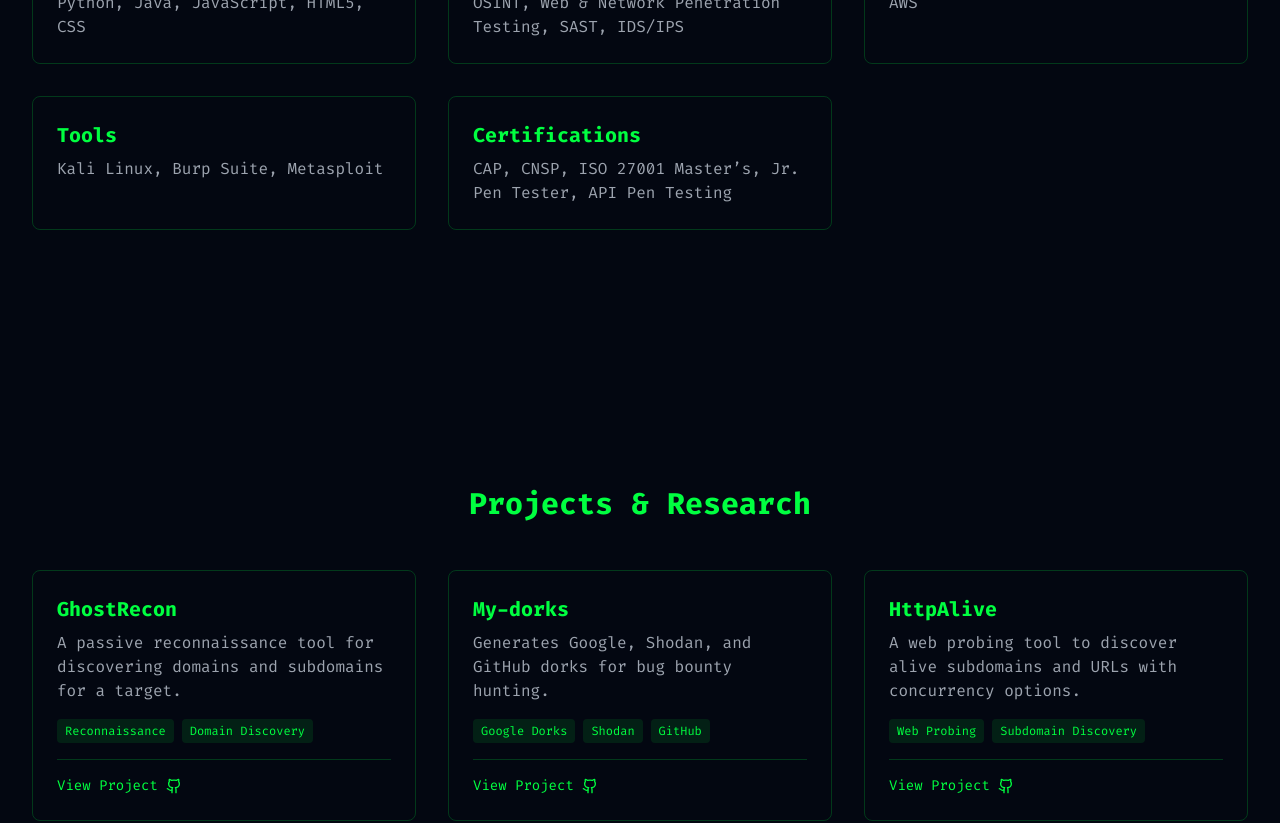
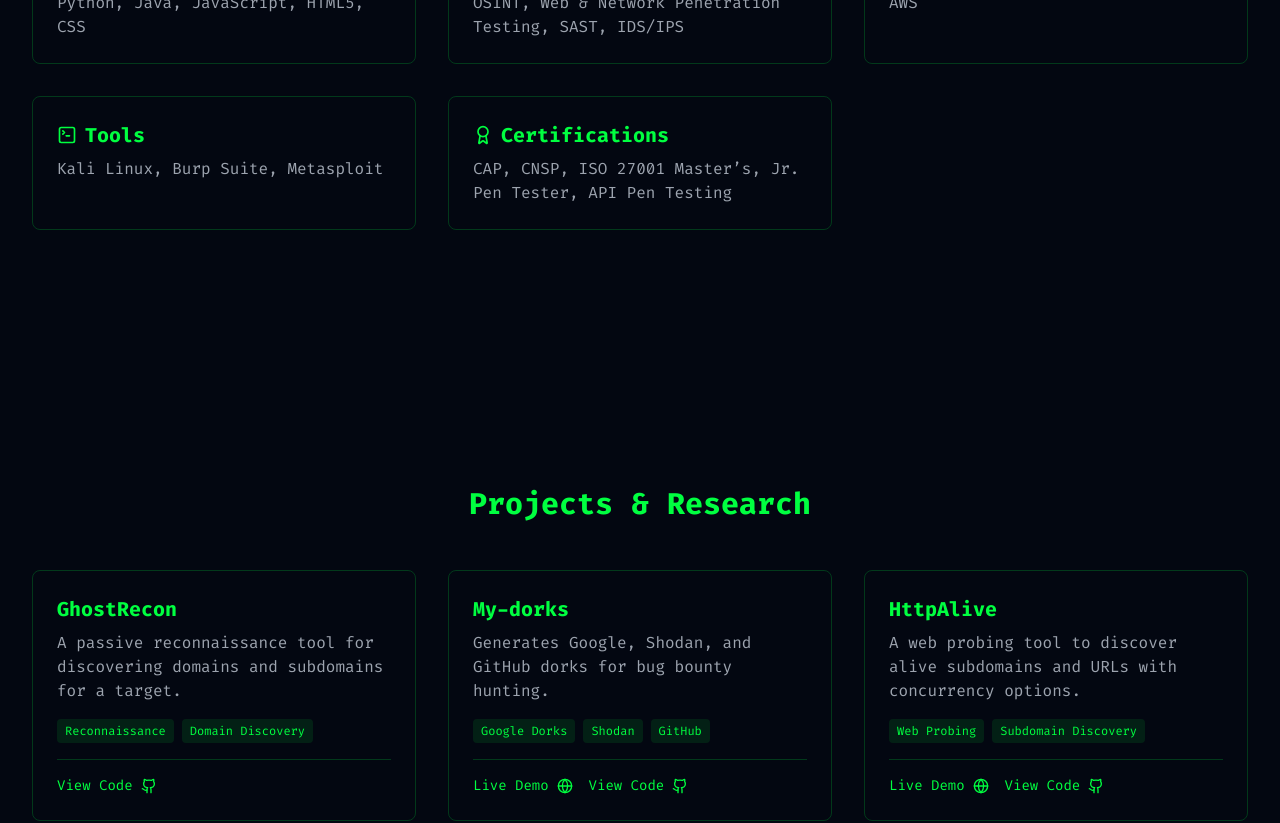
Before and after one commit to aashishsec/aashishsec.github.io, a React (Vite) app: page /#/ in a window 1280 px wide. Shown: the part 1840-2663 px from the top of the page. Built offline with nearby package versions, Linux system fonts and the light colour scheme.

Commit message:
feat: Implement suggested improvements
- Added typewriter effect to the "About Me" section.
- Added icons to the "Skills" section.
- Implemented scroll animations for sections.
- Improved project links with "Live Demo" and "View Code" buttons.

```diff
--- a/src/components/About.tsx
+++ b/src/components/About.tsx
@@ -1,5 +1,10 @@
+
+import { useTypewriter } from '@/hooks/useTypewriter';
 
 const About = () => {
+  const aboutText = "I’m a dynamic cybersecurity professional with a B.Tech in Mechanical Engineering and 1+ year as a Security Analyst at Pragma Edge Inc. Skilled in vulnerability assessments, penetration testing, SAST, and incident response. Fueled by a passion for AI, blockchain, cloud, and crypto.";
+  const typedAboutText = useTypewriter(aboutText, 20);
+
   return (
     <section id="about">
       <div className="terminal-window max-w-4xl mx-auto">
@@ -10,8 +15,9 @@ const About = () => {
         </div>
         <div className="p-8">
           <h3 className="text-2xl font-bold text-primary mb-4">$ about-me</h3>
-          <p className="text-muted-foreground leading-relaxed">
-            I’m a dynamic cybersecurity professional with a B.Tech in Mechanical Engineering and 1+ year as a Security Analyst at Pragma Edge Inc. Skilled in vulnerability assessments, penetration testing, SAST, and incident response. Fueled by a passion for AI, blockchain, cloud, and crypto.
+          <p className="text-muted-foreground leading-relaxed font-mono">
+            {typedAboutText}
+            <span className="inline-block w-2 h-5 bg-primary animate-caret ml-1 align-bottom"></span>
           </p>
         </div>
       </div>
--- /dev/null
+++ b/src/components/AnimatedSection.tsx
@@ -0,0 +1,51 @@
+
+import { useEffect, useRef, useState, ReactNode } from 'react';
+import { cn } from '@/lib/utils';
+
+interface AnimatedSectionProps {
+  children: ReactNode;
+  className?: string;
+}
+
+export const AnimatedSection = ({ children, className }: AnimatedSectionProps) => {
+  const ref = useRef<HTMLDivElement>(null);
+  const [isVisible, setIsVisible] = useState(false);
+
+  useEffect(() => {
+    const element = ref.current;
+    if (!element) return;
+
+    const observer = new IntersectionObserver(
+      ([entry]) => {
+        if (entry.isIntersecting) {
+          setIsVisible(true);
+          observer.unobserve(element);
+        }
+      },
+      {
+        threshold: 0.1,
+      }
+    );
+
+    observer.observe(element);
+
+    return () => {
+      if (element) {
+        observer.unobserve(element);
+      }
+    };
+  }, []);
+
+  return (
+    <div
+      ref={ref}
+      className={cn(
+        'transition-all duration-700 ease-out',
+        isVisible ? 'opacity-100 translate-y-0' : 'opacity-0 translate-y-10',
+        className
+      )}
+    >
+      {children}
+    </div>
+  );
+};
--- a/src/components/Projects.tsx
+++ b/src/components/Projects.tsx
@@ -1,66 +1,74 @@
 
-import { Github } from 'lucide-react';
+import { Github, Globe } from 'lucide-react';
 
 const projects = [
   {
     title: "GhostRecon",
     description: "A passive reconnaissance tool for discovering domains and subdomains for a target.",
     tech: ["Reconnaissance", "Domain Discovery"],
-    link: "https://github.com/aashishsec/GhostRecon",
+    repoUrl: "https://github.com/aashishsec/GhostRecon",
   },
   {
     title: "My-dorks",
     description: "Generates Google, Shodan, and GitHub dorks for bug bounty hunting.",
     tech: ["Google Dorks", "Shodan", "GitHub"],
-    link: "https://aashishsec.github.io/docks/",
+    liveUrl: "https://aashishsec.github.io/docks/",
+    repoUrl: "https://github.com/aashishsec/docks",
   },
   {
     title: "HttpAlive",
     description: "A web probing tool to discover alive subdomains and URLs with concurrency options.",
     tech: ["Web Probing", "Subdomain Discovery"],
-    link: "https://aashishsec.github.io/httpAlive/",
+    liveUrl: "https://aashishsec.github.io/httpAlive/",
+    repoUrl: "https://github.com/aashishsec/httpAlive",
   },
   {
     title: "HackHive",
     description: "A Docker environment for bug bounties, pre-loaded with essential tools.",
     tech: ["Docker", "Bug Bounty", "Tooling"],
-    link: "https://aashishsec.github.io/HackHive/",
+    liveUrl: "https://aashishsec.github.io/HackHive/",
+    repoUrl: "https://github.com/aashishsec/HackHive",
   },
   {
     title: "BBTools Installer",
     description: "A simple installer script for various bug bounty tools to set up your environment quickly.",
     tech: ["Shell Scripting", "Automation"],
-    link: "https://aashishsec.github.io/BBTools/",
+    liveUrl: "https://aashishsec.github.io/BBTools/",
+    repoUrl: "https://github.com/aashishsec/BBTools",
   },
   {
     title: "SubDominator",
     description: "Efficiently discover subdomains for a target domain with minimal impact.",
     tech: ["Subdomain Discovery", "Bug Bounty"],
-    link: "https://github.com/aashishsec/Subdominator",
+    repoUrl: "https://github.com/aashishsec/Subdominator",
   },
   {
     title: "pyWebCrawler",
     description: "A Python-based web crawler to extract URLs, subdomains, and JavaScript files.",
     tech: ["Python", "Web Crawling", "URL Extraction"],
-    link: "https://aashishsec.github.io/pyWebCrawler/",
+    liveUrl: "https://aashishsec.github.io/pyWebCrawler/",
+    repoUrl: "https://github.com/aashishsec/pyWebCrawler",
   },
   {
     title: "subBruter",
     description: "A tool to efficiently probe for alive subdomains from a provided wordlist.",
     tech: ["Subdomain Brute-forcing", "Go"],
-    link: "https://aashishsec.github.io/subBruter/",
+    liveUrl: "https://aashishsec.github.io/subBruter/",
+    repoUrl: "https://github.com/aashishsec/subBruter",
   },
   {
     title: "portProbe",
     description: "A tool to efficiently probe for open ports on IP addresses and subdomains.",
     tech: ["Port Scanning", "Networking", "Go"],
-    link: "https://aashishsec.github.io/portProbe/",
+    liveUrl: "https://aashishsec.github.io/portProbe/",
+    repoUrl: "https://github.com/aashishsec/portProbe",
   },
   {
     title: "DirBrute",
     description: "A tool to efficiently probe for alive endpoints from a provided wordlist.",
     tech: ["Directory Brute-forcing", "Go"],
-    link: "https://aashishsec.github.io/dirBrute/",
+    liveUrl: "https://aashishsec.github.io/dirBrute/",
+    repoUrl: "https://github.com/aashishsec/dirBrute",
   },
 ];
 
@@ -76,10 +84,17 @@ const ProjectCard = ({ project }) => {
         ))}
       </div>
 
-      <div className="flex items-center justify-between mt-auto pt-4 border-t border-border">
-        <a href={project.link} target="_blank" rel="noopener noreferrer" className="inline-flex items-center gap-2 text-sm text-primary hover:underline">
-          View Project <Github className="h-4 w-4" />
-        </a>
+      <div className="flex items-center justify-start gap-4 mt-auto pt-4 border-t border-border">
+        {project.liveUrl && (
+          <a href={project.liveUrl} target="_blank" rel="noopener noreferrer" className="inline-flex items-center gap-2 text-sm text-primary hover:underline">
+            Live Demo <Globe className="h-4 w-4" />
+          </a>
+        )}
+        {project.repoUrl && (
+          <a href={project.repoUrl} target="_blank" rel="noopener noreferrer" className="inline-flex items-center gap-2 text-sm text-primary hover:underline">
+            View Code <Github className="h-4 w-4" />
+          </a>
+        )}
       </div>
     </div>
   );
--- a/src/components/Skills.tsx
+++ b/src/components/Skills.tsx
@@ -1,10 +1,12 @@
+
+import { Code, Shield, Cloud, TerminalSquare, Award } from 'lucide-react';
 
 const skills = [
-  { category: "Languages", items: "Python, Java, JavaScript, HTML5, CSS" },
-  { category: "Security", items: "OSINT, Web & Network Penetration Testing, SAST, IDS/IPS" },
-  { category: "Cloud", items: "AWS" },
-  { category: "Tools", items: "Kali Linux, Burp Suite, Metasploit" },
-  { category: "Certifications", items: "CAP, CNSP, ISO 27001 Master’s, Jr. Pen Tester, API Pen Testing" }
+  { category: "Languages", items: "Python, Java, JavaScript, HTML5, CSS", Icon: Code },
+  { category: "Security", items: "OSINT, Web & Network Penetration Testing, SAST, IDS/IPS", Icon: Shield },
+  { category: "Cloud", items: "AWS", Icon: Cloud },
+  { category: "Tools", items: "Kali Linux, Burp Suite, Metasploit", Icon: TerminalSquare },
+  { category: "Certifications", items: "CAP, CNSP, ISO 27001 Master’s, Jr. Pen Tester, API Pen Testing", Icon: Award }
 ];
 
 const Skills = () => {
@@ -14,7 +16,10 @@ const Skills = () => {
       <div className="grid grid-cols-1 md:grid-cols-2 lg:grid-cols-3 gap-8">
         {skills.map(skill => (
           <div key={skill.category} className="border p-6 rounded-lg hover:border-primary hover:-translate-y-1 transition-all duration-300">
-            <h4 className="text-xl font-bold text-primary mb-2">{skill.category}</h4>
+            <h4 className="text-xl font-bold text-primary mb-2 flex items-center gap-2">
+              <skill.Icon className="h-5 w-5" />
+              {skill.category}
+            </h4>
             <p className="text-muted-foreground">{skill.items}</p>
           </div>
         ))}
--- a/src/pages/Index.tsx
+++ b/src/pages/Index.tsx
@@ -8,6 +8,7 @@ import Experience from '@/components/Experience';
 import Testimonials from '@/components/Testimonials';
 import Contact from '@/components/Contact';
 import Footer from '@/components/Footer';
+import { AnimatedSection } from '@/components/AnimatedSection';
 
 const Index = () => {
   return (
@@ -15,12 +16,24 @@ const Index = () => {
       <Header />
       <main>
         <Hero />
+        <AnimatedSection>
           <About />
+        </AnimatedSection>
+        <AnimatedSection>
           <Skills />
+        </AnimatedSection>
+        <AnimatedSection>
           <Projects />
+        </AnimatedSection>
+        <AnimatedSection>
           <Experience />
+        </AnimatedSection>
+        <AnimatedSection>
           <Testimonials />
+        </AnimatedSection>
+        <AnimatedSection>
           <Contact />
+        </AnimatedSection>
       </main>
       <Footer />
     </div>
```
Lines whose indentation alone changed are shown as unchanged.
